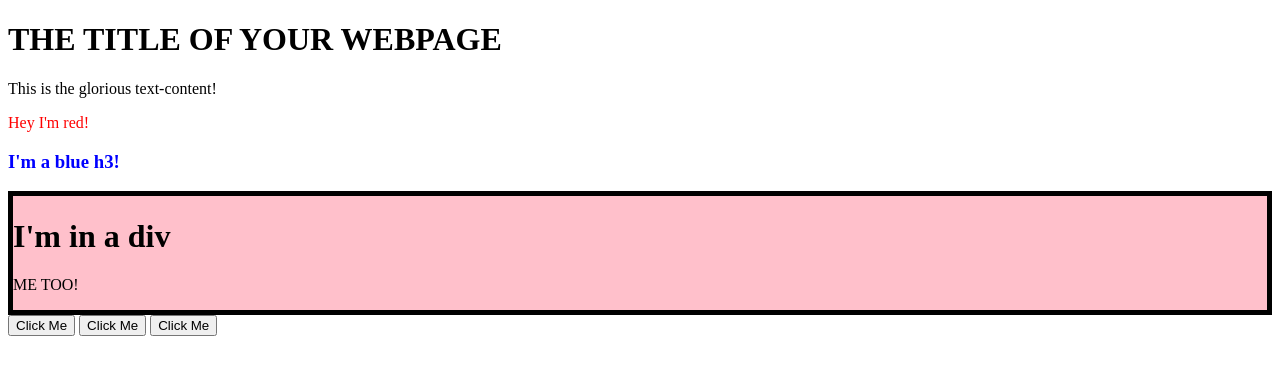
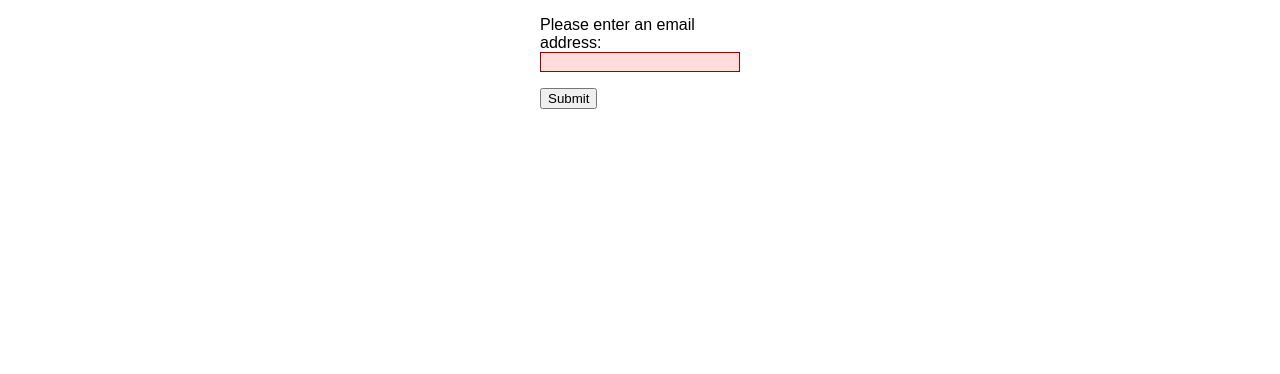
Before and after one commit to JoshBennett793/JS-Practice, a website: page index.html in a window 1280 px wide. Drawn offline with Linux system fonts and the light colour scheme.

Commit message:
Add email input, style it, and validate with JS

```diff
--- a/index.html
+++ b/index.html
@@ -1,19 +1,25 @@
- <!DOCTYPE html>
-<html lang="en">
-<head>
-   <meta charset="UTF-8">
-   <meta http-equiv="X-UA-Compatible" content="IE=edge">
-   <meta name="viewport" content="width=device-width, initial-scale=1.0">
-   <title>JavaScript Practice</title>
-	 <script src = "script.js" defer></script>
-</head>
-<body>
-  <h1>
-    THE TITLE OF YOUR WEBPAGE
-  </h1>
-  <div id="container"></div>
-    <button id="1">Click Me</button>
-    <button id="2">Click Me</button>
-    <button id="3">Click Me</button>
-</body>
+<!DOCTYPE html>
+<html lang="en-us">
+  <head>
+    <meta name="viewport" content="width=device-width" />
+    <title>RPS</title>
+    <script src="script.js" defer></script>
+    <link
+      rel="stylesheet"
+      href="https://cdnjs.cloudflare.com/ajax/libs/font-awesome/4.7.0/css/font-awesome.min.css"
+    />
+		<link rel="stylesheet" href="style.css">
+  </head>
+  <body>
+    <form novalidate>
+      <p>
+				<label for="mail">
+					<span>Please enter an email address:</span>
+					<input type="email" name="mail" id="mail" required minlength="8" />
+					<span class="error" aria-live="polite"></span>
+				</label>
+			</p>
+			<button>Submit</button>
+    </form>
+  </body>
 </html>
--- a/script.js
+++ b/script.js
@@ -1,39 +1,31 @@
-const container = document.querySelector('#container');
+const form = document.querySelector('form');
+const email = document.getElementById('mail');
+const emailError = document.querySelector('#mail + span.error');
 
-const content = document.createElement('div');
-content.classList.add('content');
-content.textContent = 'This is the glorious text-content!';
-
-const paragraph = document.createElement("p");
-paragraph.classList.add('red');
-paragraph.textContent = 'Hey I\'m red!';
-paragraph.style.color = 'red';
-
-const header = document.createElement('h3');
-header.classList.add('blue');
-header.textContent = 'I\'m a blue h3!';
-header.style.color = 'blue';
-
-const secondDiv = document.createElement('div');
-secondDiv.classList.add('box');
-let secondDivH1 = document.createElement('h1');
-secondDivH1.textContent = 'I\'m in a div';
-secondDiv.appendChild(secondDivH1);
-let secondDivPara = document.createElement('p');
-secondDivPara.textContent = 'ME TOO!';
-secondDiv.appendChild(secondDivPara);
-secondDiv.style.cssText = 'background: pink; border: 5px solid black;'
-
-const buttons = document.querySelectorAll('button');
-buttons.forEach((button) => {
-	button.addEventListener('click', () => {
-		alert(button.id);
-	});
+email.addEventListener('input', (e) => {
+  if (email.validity.valid) {
+    emailError.textContent = '';
+    emailError.className = 'error';
+  } else {
+    showError();
+  }
 });
 
+form.addEventListener('submit', (e) => {
+	if (!email.validity.valid) {
+		showError();
+		e.preventDefault();
+	}
+});
 
-
-container.appendChild(content);
-container.appendChild(paragraph);
-container.appendChild(header);
-container.appendChild(secondDiv);
+const showError = () => {
+	if (email.validity.valueMissing) {
+		emailError.textContent = 'You need to enter an email address.';
+	} else if (email.validity.typeMismatch) {
+		emailError.textContent = 'Entered value needs to be an email address.';
+	} else if (email.validity.tooShort) {
+		emailError.textContent = `Email should be at least ${email.minLength} characters; you entered
+		${email.value.length}.`;
+	}
+	emailError.className = 'error active';
+}
--- a/style.css
+++ b/style.css
@@ -0,0 +1,48 @@
+body {
+	font: 1em sans-serif;
+	width: 200px;
+	padding: 0;
+	margin: 0 auto;
+}
+
+p * {
+	display: block;
+}
+
+input[type="email"] {
+	appearance: none;
+
+	width: 100%;
+	border: 1px solid #333;
+	margin: 0;
+
+	font-family: inherit;
+	font-size: 90%;
+
+	box-sizing: border-box;
+}
+
+input:invalid {
+	border-color: #900;
+	background-color: #fdd;
+}
+
+input:focus:invalid {
+	outline: none;
+}
+
+.error {
+	width: 100%;
+	padding: 0;
+
+	font-size: 80%;
+	color: white;
+	background-color: #900;
+	border-radius: 0 0 5px 5px;
+
+	box-sizing: border-box;
+}
+
+.error.active {
+	padding: 0.3em;
+}
```
Also changed, not shown: package.json (added, +20 -0 lines).
